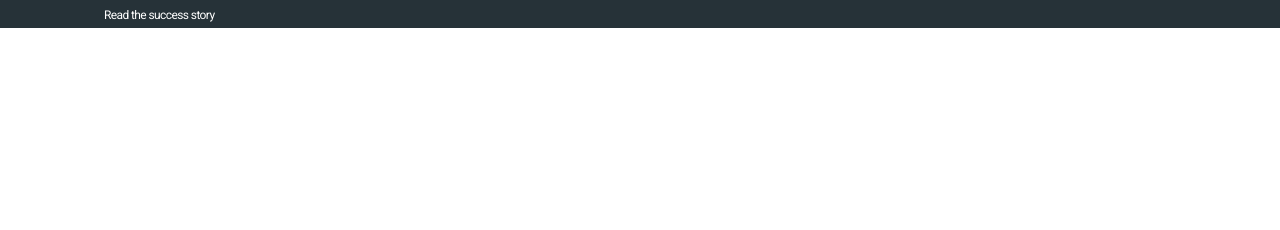
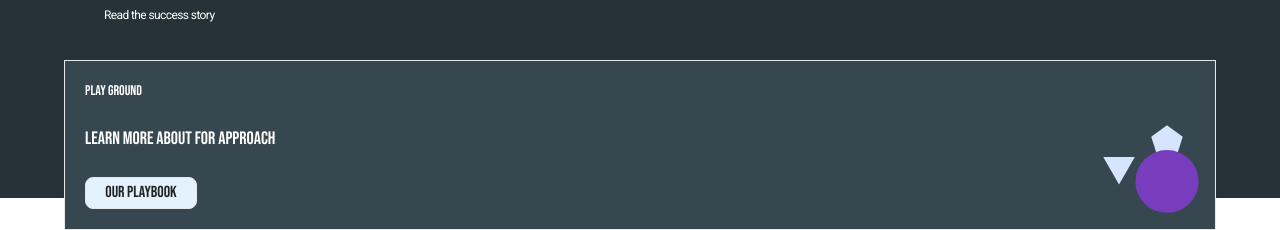
Before and after one commit to FixxooXD/Frontend-Project-1, a website: page index.html in a window 1280 px wide. Shown: the part 3554-3784 px from the top of the page. Before the commit the page ends 3582 px from the top, so only its background shows below. Drawn offline with Linux system fonts and the light colour scheme.

Commit message:
Adding PlayBook

```diff
--- a/index.html
+++ b/index.html
@@ -590,6 +590,20 @@
           </div>
         </div>
       </div>
-    </div>
+          <!--PlayBook-->
+  <section class="flex justify-center">
+    <div class="border flex flex-row h-fit relative top-[2rem] w-[90%] bg-[#37474F] p-5">
+      <div class="flex flex-col">
+      <div class="text-white text-sm">PLay Ground</div>
+      <div class="text-white text-lg mt-6">LEARN MORE ABOUT FOR <br class="md:hidden"> APPROACH</div>
+      <button class="border w-28 mt-6 h-8 rounded-lg text-[#222] bg-[#E3F2FD]">Our Playbook</button>
+      </div>
+      <div class="shapes">
+       <img class="absolute w-8 right-[5rem] top-[6rem] rotate-180" src="assets/shapes/triangle.svg" alt="">
+       <img class="absolute w-8 right-[2rem] top-[4rem]" src="assets/shapes/pentagon.svg" alt="">
+       <img class="absolute w-16 bottom-[1rem] right-[1rem]" src="assets/shapes/circle.svg" alt="">
+      </div>
+    </section>
+  </div>
   </body>
 </html>
```
Also changed, not shown: src/output.css.
